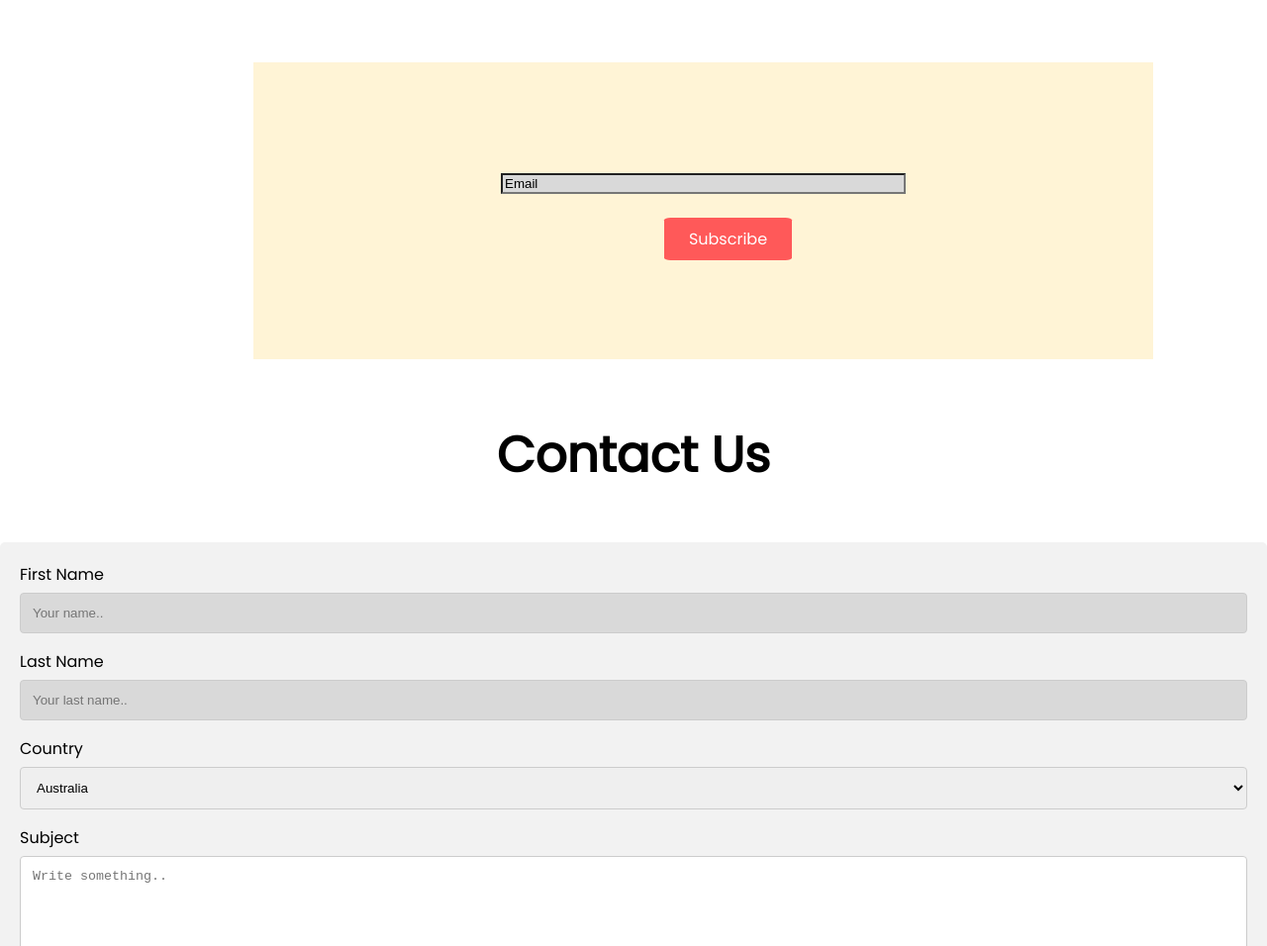
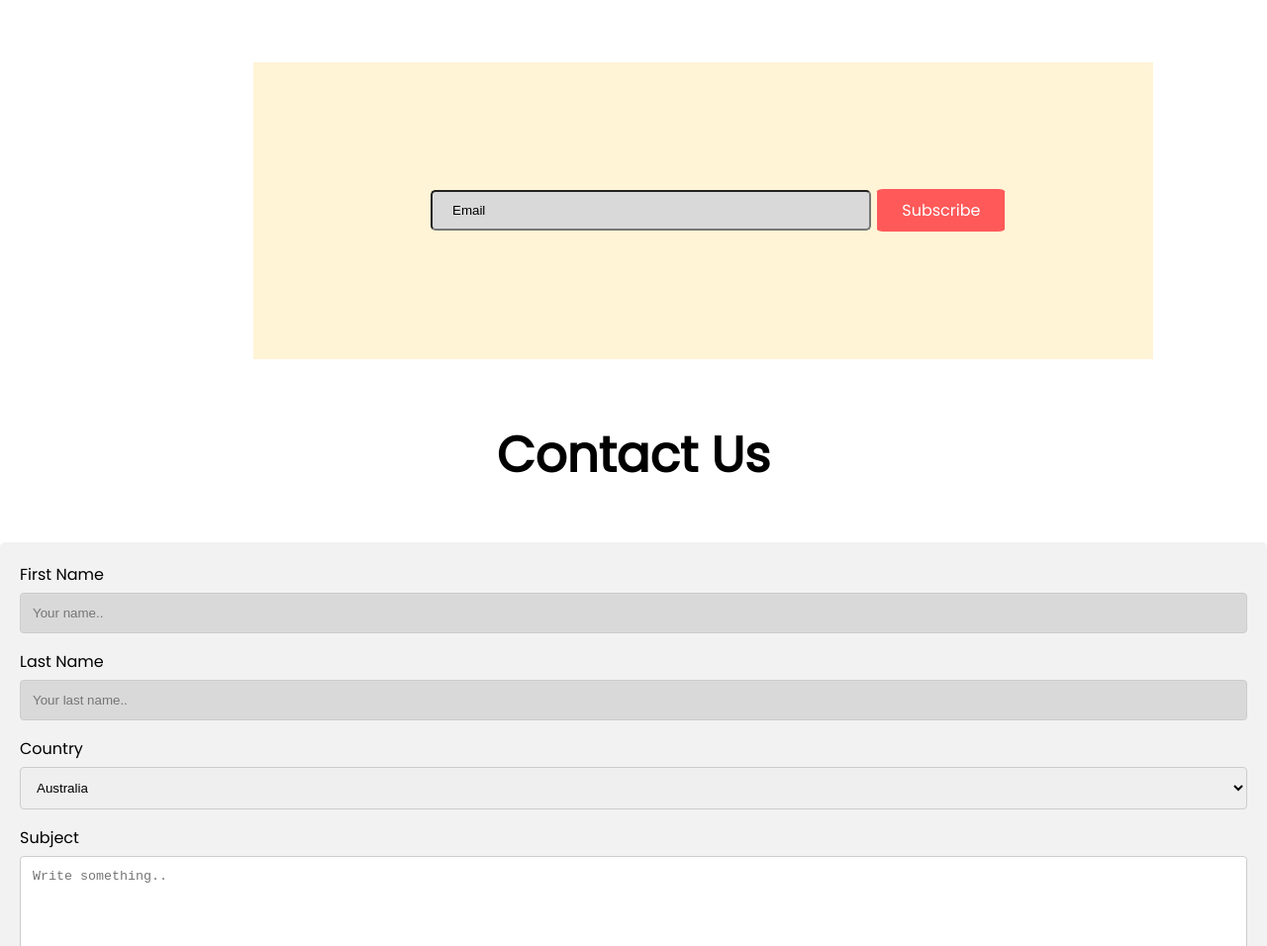
Before and after one commit to Dipongkor-Roy/Donate-Work, a plain HTML site: page index.html in a window 1280 px wide. Shown: the part 3680-4636 px from the top of the page at 99% size. Drawn offline with Linux system fonts and the light colour scheme.

Commit message:
Finally Done

```diff
--- a/Style.css
+++ b/Style.css
@@ -215,15 +215,18 @@ div > h2{
 }
 .child{
     display: inline-block;
-    padding:1rem 1rem;
+    padding:1px 1px;
     vertical-align: middle;
+}
+#padding{
+    padding: 11px 20px;
+    border-radius: 5px;
 }
 .At-Last{
     margin: auto;
     width: 60%;
     padding: 10px;
   }
-
 
 .New-Thing{
     align-items: center;
--- a/index.html
+++ b/index.html
@@ -100,7 +100,7 @@
                     <div>
                         <div id="center">
                             <div class='child'>
-                            <input   type="email" name="" value="Email" maxlength="257" size="48" onfocus="value=''" onblur="value='email'"/>
+                            <input  id="padding" type="email" name="" value="Email" maxlength="257" size="48" onfocus="value=''" onblur="value='Email'"/>
                             </div>
                             <div class='child'><a class="Subscribe-Button" href="www.google.com"target="_blank">Subscribe</a>
                             </div>
```
